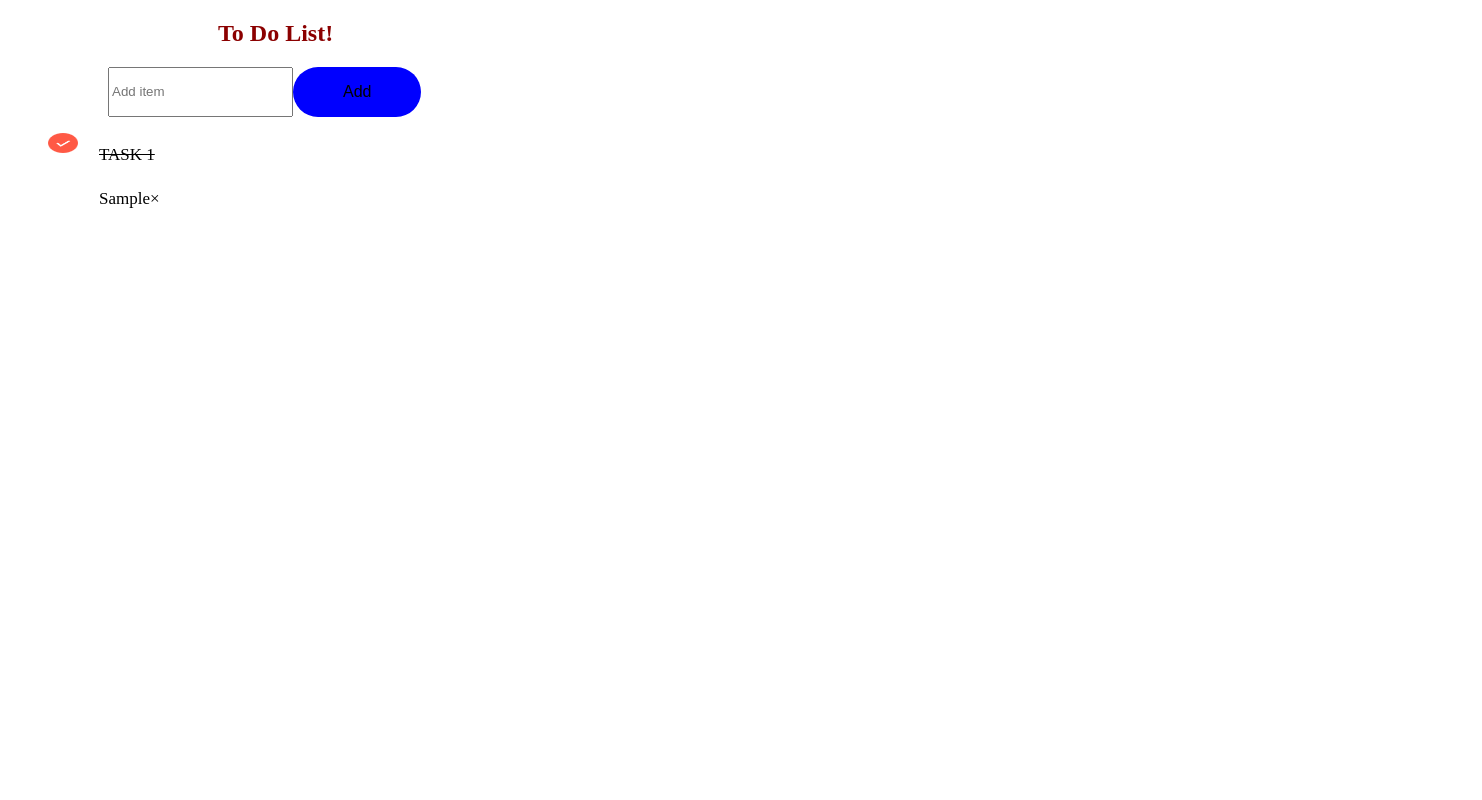
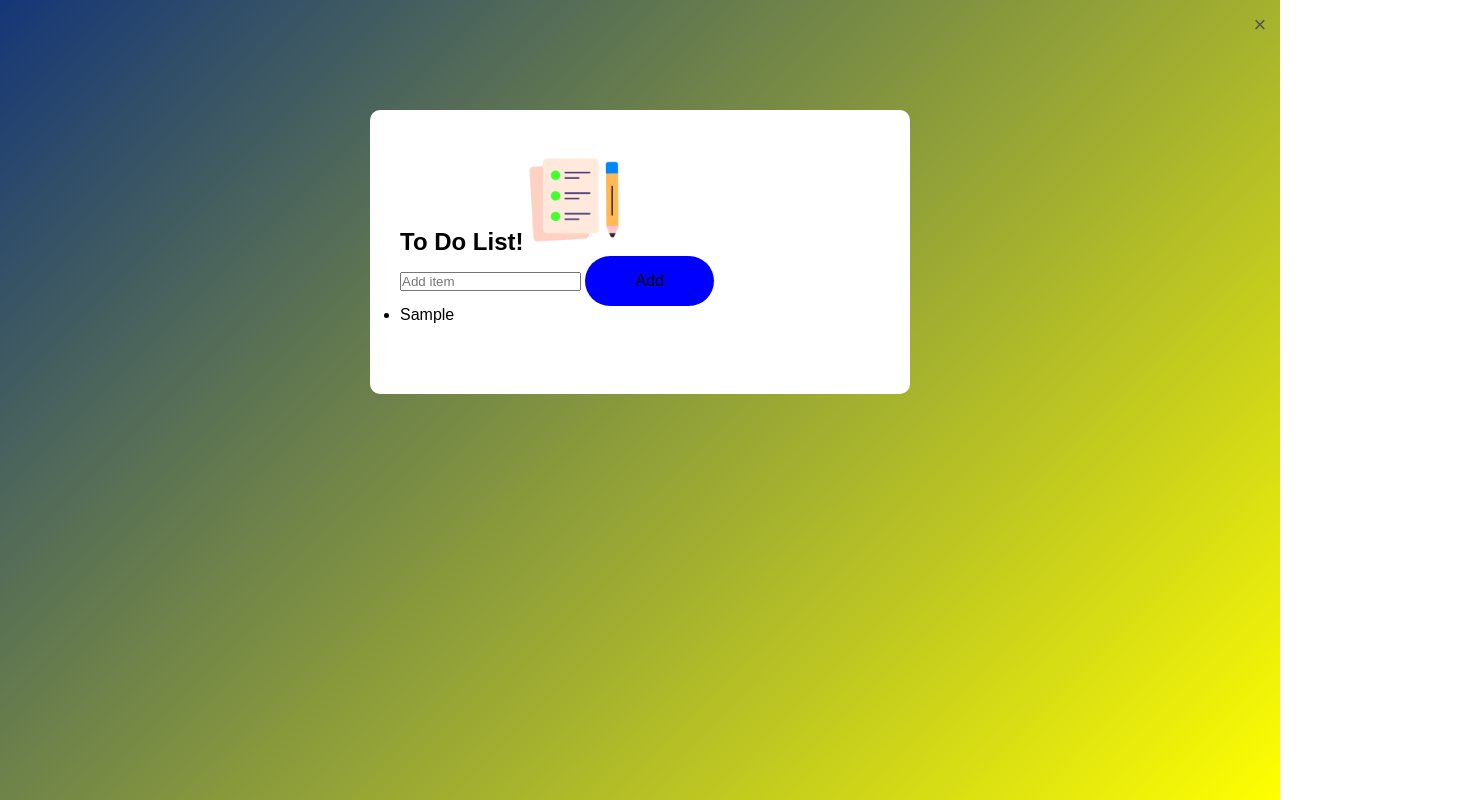
Before and after one commit to Kaveh-Vakili/ToDoList, a website: page index.html in a window 1280 px wide. Both pictures are taken after typing "Sample" into the empty fields and a click on the button "Add". Shown: the whole page, 1482 px wide, since content can reach past the window. Drawn offline with Linux system fonts and the light colour scheme.

Commit message:
changed background color & added images

```diff
--- a/index.html
+++ b/index.html
@@ -7,7 +7,9 @@
     <link rel="stylesheet" href="style.css" />
   </head>
   <body>
-    <h2>To Do List!</h2>
+    <div class="container">
+      <div class= "todo-app">
+    <h2>To Do List!<img src="images/icon.png" alt=""></h2>
 
     <div class="box">
       <input type="text" id="input-box" placeholder="Add item" />
@@ -15,12 +17,13 @@
       <button onclick="addTask()">Add </button>
     </div>
 
-    <ul id="List">
+    <ul id="list-container">
 
-<img src="images/checked.png" height= "20" width= "30"/>
-      <li class= "checkMark">TASK 1</li>
+
+      <!--<li class= "checkMark">TASK 1</li>-->
     </ul>
-
+  </div>
+  </div>
 
     <script src="index.js"></script>
     </script>
--- a/index.js
+++ b/index.js
@@ -1,5 +1,5 @@
 const inputBox= document.getElementById("input-box");
-const list=document.getElementById("List");
+const listContainer=document.getElementById("list-container");
 
 function addTask(){
 	if(inputBox.value==''){
@@ -10,10 +10,10 @@ function addTask(){
 		let li=document.createElement("li");
 
 		li.innerHTML=inputBox.value;
-		list.appendChild(li);
-		let crossOut=document.createElement("crossOut");
-		crossOut.innerHTML="\u00d7";
-		li.appendChild(crossOut);
+		listContainer.appendChild(li);
+		let span=document.createElement("span");
+		span.innerHTML="\u00d7";
+		li.appendChild(span);
 
 	}
 
--- a/style.css
+++ b/style.css
@@ -1,19 +1,27 @@
-
-.box{
-	display: flex;
-	position: relative;
-	left: 100px;
-
+*{
+	margin: 0;
+	padding: 0;
+	font-family: 'Poppins',sans-serif;
+	box-sizing: border-box;
 }
 
-h2{
-	color:darkred;
-	position: relative;
-	left: 210px;
+.container{
+	width: 100%;
+
+	min-height: 100vh;
+	background: linear-gradient(135deg,#153677,yellow);
+	padding:10px
 }
 
 
-
+.todo-app{
+	width: 100%;
+	max-width:540px;
+	background: #fff;
+	margin: 100px auto 20px;
+	padding:40px 30px 70px;
+	border-radius: 10px;
+}
 button{
 	border: none;
 	outline: none;
@@ -25,7 +33,7 @@ button{
 }
 
 
-ul li{
+.List{
 	list-style: none;
 	position: relative;
 	left:1px;
@@ -37,23 +45,31 @@ ul li{
 
 }
 
-
-img{
-	float:left;
-
+ul li.checked::before{
+	background-image: url(images/checked.png);
 }
 
-
-ul li.checkMark{
-	color: black;
+ul li.checked{
+	color:#555;
 	text-decoration: line-through;
 }
 
-ul li.checkMark{
-	color: black;
-	text-decoration: line-through;
-	background-image: url(images/checked.png) no-repeat;
+ul li span{
+	position:absolute;
+	right: 0;
+	top:5px;
+	width: 40px;
+	height: 40px;
+	font-size: 22px;
+	color: #555;
+	line-height: 40px;
+	text-align: center;
+	border-radius: 50%;
+}
 
+ul li span:hover{
+
+background: #edeef0;
 
 
 }
```
